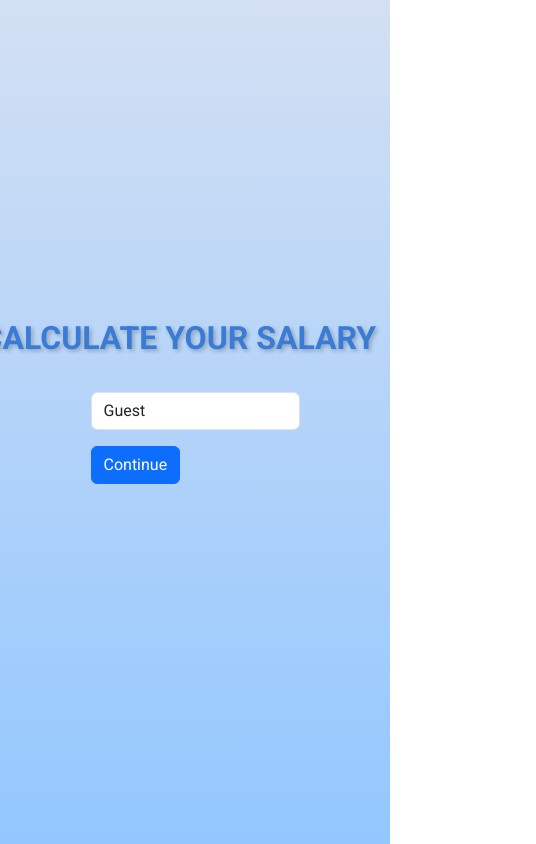
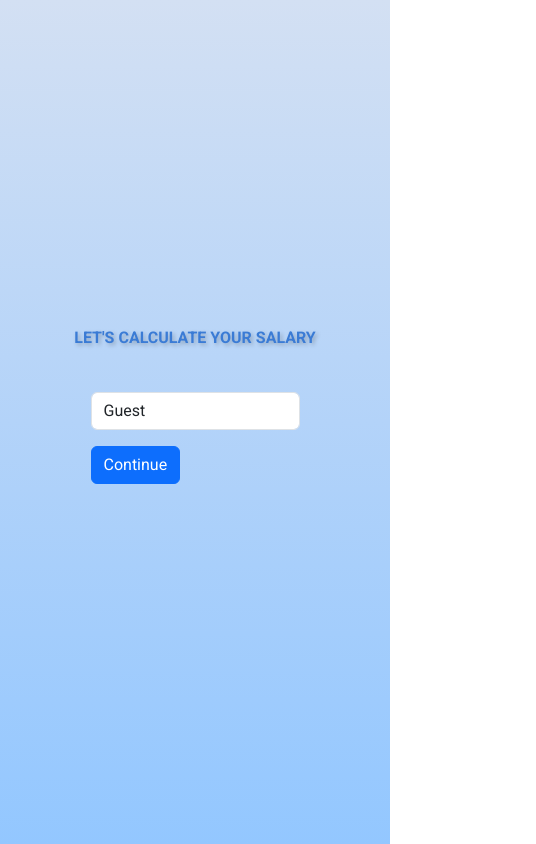
Before and after one commit to anantraghuvanshi/monthly-inhand-salary-calculator, an Angular app: page / in a window 390 px wide. Shown: the whole page, 536 px wide, since content can reach past the window. Built offline with nearby package versions, Linux system fonts and the light colour scheme.

Commit message:
welcome page media queries added

```diff
--- a/src/app/welcome-page/welcome-page.component.css
+++ b/src/app/welcome-page/welcome-page.component.css
@@ -14,8 +14,8 @@
 
 .typing-text {
   position: absolute;
-  top: 40%;
-  left: 55%;
+  top: 50%;
+  left: 50%;
   transform: translate(-50%, -50%);
   font-size: 32px;
   font-weight: 700;
@@ -67,3 +67,29 @@
 .form-control {
   margin-bottom: 1rem;
 }
+
+@media screen and (max-width: 600px) {
+  .typing-text {
+    top: 40%;
+    font-size: 16px;
+    width: 90%;
+    white-space: nowrap;
+    text-align: center;
+    animation: typing 5s steps(60, end) forwards, fadeIn 2s 0.1s forwards;
+  }
+  .user-input.visible {
+    animation: slideIn 1s 1s forwards ease-in-out, fadeIn 1s 1s forwards ease-in-out;
+  }
+}
+
+@media screen and (min-width: 601px) and (max-width: 1200px) {
+  .typing-text {
+    top: 44%;
+    left: 59%;
+    font-size: 28px;
+    animation: typing 2s steps(48, end) forwards, fadeIn 2s 0.1s forwards;
+  }
+  .user-input.visible {
+    animation: slideIn 1s 1s forwards ease-in-out, fadeIn 1s 1s forwards ease-in-out;
+  }
+}
```
